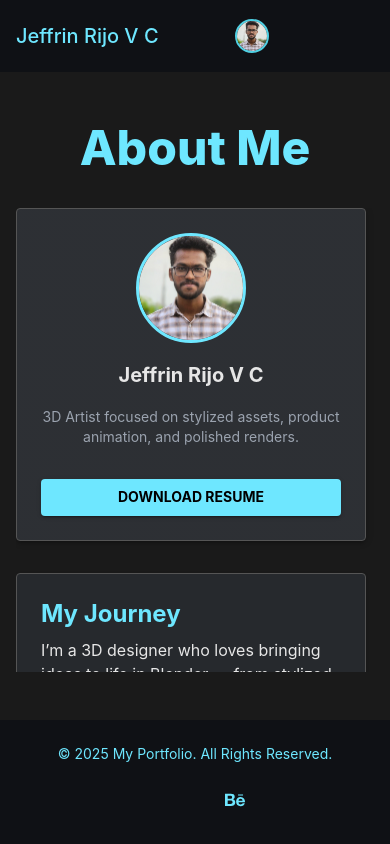
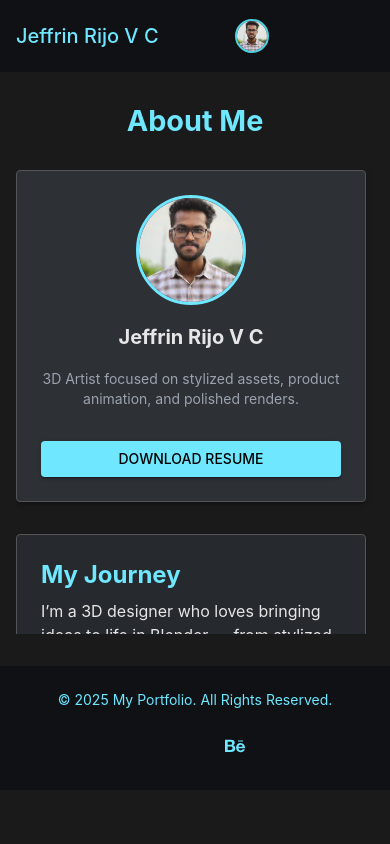
Before and after one commit to jeff3joo/portfolio, a React (Create React App) app: page /about in a window 390 px wide. Built offline with nearby package versions, Linux system fonts and the light colour scheme; some icons are missing.

Commit message:
Made Responsive for Home, About pages

```diff
--- a/src/App.js
+++ b/src/App.js
@@ -14,15 +14,24 @@ function App() {
 	return (
 		<ThemeProvider theme={theme}>
 			<CssBaseline />
-			<Box sx={{ display: 'flex', flexDirection: 'column', minHeight: '100vh' }}>
+			<Box
+				sx={{
+					display: "flex",
+					flexDirection: "column",
+					minHeight: {
+						xs: "80vh",
+						lg: "100vh",
+					},
+				}}
+			>
 				<Header />
-				<Box component="main" sx={{ flexGrow: 1 }}>
+				<Box component='main' sx={{ flexGrow: 1 }}>
 					<Routes>
-						<Route path="/" element={<Home />} />
-						<Route path="/about" element={<About />} />
-						<Route path="/contact" element={<Contact />} />
-						<Route path="/projects" element={<Projects />} />
-						<Route path="/projects/:slug" element={<ProjectDetail />} />
+						<Route path='/' element={<Home />} />
+						<Route path='/about' element={<About />} />
+						<Route path='/contact' element={<Contact />} />
+						<Route path='/projects' element={<Projects />} />
+						<Route path='/projects/:slug' element={<ProjectDetail />} />
 					</Routes>
 				</Box>
 				<Footer />
--- a/src/components/PortfolioGallery.js
+++ b/src/components/PortfolioGallery.js
@@ -157,7 +157,7 @@ const PortfolioGallery = ({ limit }) => {
 												sx={{
 													backgroundColor: "secondary.main",
 													color: "secondary.contrastText",
-													fontWeight: "bold",
+													fontWeight: "400",
 												}}
 											/>
 										))}
--- a/src/data/works.js
+++ b/src/data/works.js
@@ -36,6 +36,7 @@ const works = [
 		image: "/assets/projects/dungeon/dungeon-2.png",
 		glb: "/assets/projects/dungeon/dungeon.glb",
 		renders: [
+			"/assets/projects/dungeon/dungeon.mp4",
 			"/assets/projects/dungeon/dungeon-1.png",
 			"/assets/projects/dungeon/dungeon-2.png",
 		],
@@ -100,6 +101,7 @@ const works = [
 		image: "/assets/projects/popsicles/popsicle-3.png",
 		glb: "/assets/projects/popsicles/popsicle.glb",
 		renders: [
+			"/assets/projects/popsicles/popsicle.mp4",
 			"/assets/projects/popsicles/popsicle-3.png",
 			"/assets/projects/popsicles/popsicle-4.png",
 			"/assets/projects/popsicles/popsicle-1.png",
--- a/src/pages/About.js
+++ b/src/pages/About.js
@@ -13,19 +13,39 @@ import {
 
 const About = () => {
 	return (
-		<Container maxWidth='lg' sx={{ py: 6 }}>
+		<Container
+			maxWidth='lg'
+			sx={{
+				py: {
+					xs: 4,
+					sm: 4,
+					md: 4,
+					lg: 6,
+				},
+			}}
+		>
 			<Typography
 				variant='h3'
 				component='h1'
 				align='center'
-				sx={{ mb: 4, color: "secondary.main", fontWeight: 800 }}
+				sx={{
+					mb: 4,
+					color: "secondary.main",
+					fontWeight: 700,
+					fontSize: { xs: "1.8em", sm: "1.8em", md: "2em", lg: "2.4em" },
+				}}
 			>
 				About Me
 			</Typography>
 
 			<Box
 				sx={{
-					height: "55vh",
+					height: {
+						xs: "55vh",
+						sm: "55vh",
+						md: "60vh",
+						lg: "60vh",
+					},
 					overflowY: "auto",
 					pr: 1,
 					"&::-webkit-scrollbar": {
@@ -98,7 +118,7 @@ const About = () => {
 								fullWidth
 								href='/resume.pdf'
 								download='Resume.pdf'
-								sx={{ fontWeight: "bold", mt: 2 }}
+								sx={{ mt: 2 }}
 							>
 								Download Resume
 							</Button>
@@ -200,8 +220,7 @@ const About = () => {
 												backgroundColor: "secondary.main",
 												color: "secondary.contrastText",
 												fontWeight: "bold",
-												mb: 1,
-												mr: 1,
+												margin: 1,
 											}}
 										/>
 									))}
--- a/src/pages/Contact.js
+++ b/src/pages/Contact.js
@@ -78,7 +78,12 @@ const Contact = () => {
 				variant='h3'
 				component='h1'
 				align='center'
-				sx={{ pb:4, color: "secondary.main", fontWeight: 800 }}
+				sx={{
+					pb: 4,
+					color: "secondary.main",
+					fontWeight: 400,
+					fontSize: { xs: "1.8em", sm: "1.8em", md: "2em", lg: "2.4em" },
+				}}
 			>
 				Get In Touch
 			</Typography>
@@ -263,7 +268,16 @@ const Contact = () => {
 							>
 								<Typography
 									variant='h4'
-									sx={{ color: "secondary.main", fontWeight: 800 }}
+									sx={{
+										color: "secondary.main",
+										fontWeight: 400,
+										fontSize: {
+											xs: "1.6em",
+											sm: "1.6em",
+											md: "1.8em",
+											lg: "1.8em",
+										},
+									}}
 								>
 									Send a Message
 								</Typography>
@@ -378,7 +392,7 @@ const Contact = () => {
 										size='large'
 										width={"30%"}
 										disabled={isSubmitting}
-										sx={{ fontWeight: "bold" }}
+										sx={{ fontSize: "0.8em" }}
 									>
 										{isSubmitting ? "Preparing..." : "Send Message"}
 									</Button>
--- a/src/pages/Home.js
+++ b/src/pages/Home.js
@@ -28,7 +28,8 @@ const Home = () => {
 								sx={{
 									fontWeight: 800,
 									lineHeight: 1.05,
-									mb: 2,
+									mb: 1,
+									fontSize: {xs :"1.4em", sm: "1.6em", md: "1.8em", lg: "2.4em"}
 								}}
 							>
 								Crafting stylized 3D assets, product animations, and clean
@@ -36,7 +37,12 @@ const Home = () => {
 							</Typography>
 
 							<Typography
-								sx={{ color: "text.secondary", mb: 2 }}
+								sx={{
+									color: "text.secondary",
+									mb: 2,
+									fontSize: {xs :"1em", sm: "1em", md: "1.2em", lg: "1.2em"},
+									fontWeight: 400
+								 }}
 								variant="h6"
 							>
 								Full-stack dev transitioning into the 3D world — blending
@@ -48,7 +54,6 @@ const Home = () => {
 								<Button
 									variant='contained'
 									color='secondary'
-									size='large'
 									component={RouterLink}
 									to='/projects'
 									sx={{ fontWeight: "bold" }}
@@ -59,7 +64,6 @@ const Home = () => {
 								<Button
 									variant='outlined'
 									color='secondary'
-									size='large'
 									component={RouterLink}
 									to='/about'
 									sx={{ fontWeight: "bold" }}
```
